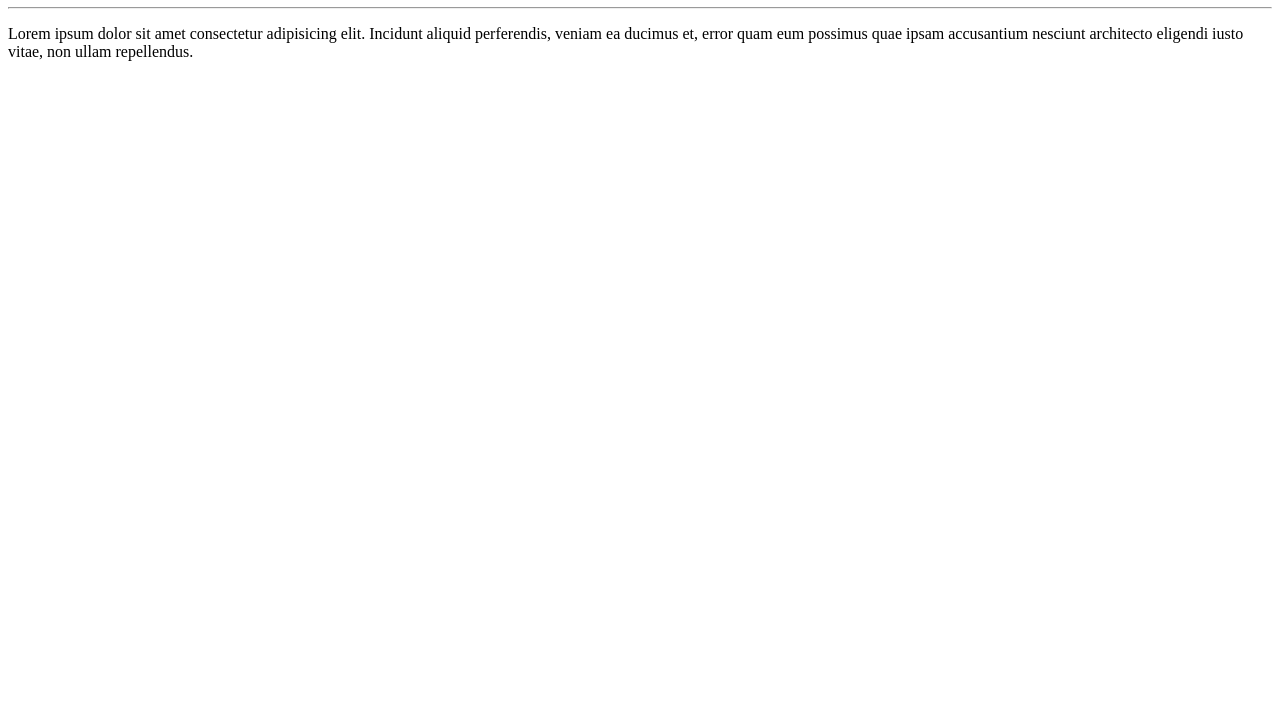
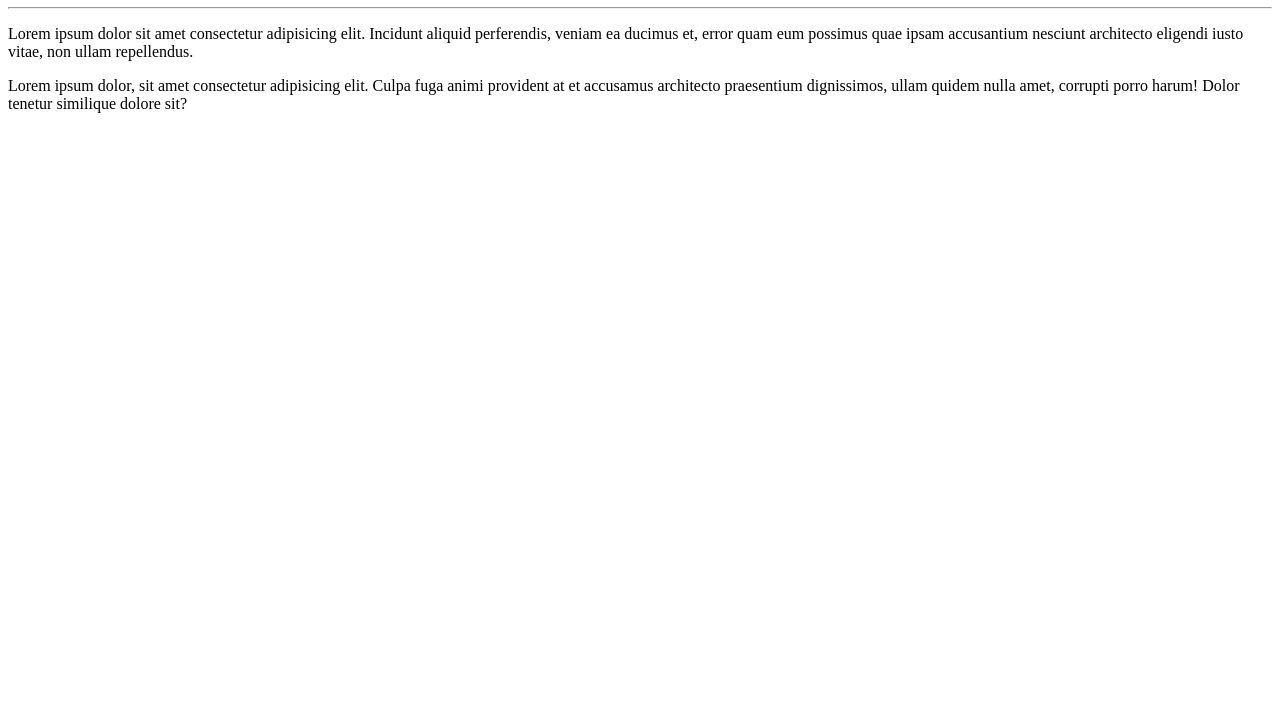
Before and after one commit to emilyvitoriaz/Ola-mundo, a plain HTML site: page site-exemplo/index.html in a window 1280 px wide. Shown: the part 73-800 px from the top of the page. Drawn offline with Linux system fonts and the light colour scheme.

Commit message:
adicionei um parágrafo

```diff
--- a/site-exemplo/index.html
+++ b/site-exemplo/index.html
@@ -9,5 +9,6 @@
     <h1>Olá, mundo!</h1>
     <hr>
     <p>Lorem ipsum dolor sit amet consectetur adipisicing elit. Incidunt aliquid perferendis, veniam ea ducimus et, error quam eum possimus quae ipsam accusantium nesciunt architecto eligendi iusto vitae, non ullam repellendus.</p>
+    <p>Lorem ipsum dolor, sit amet consectetur adipisicing elit. Culpa fuga animi provident at et accusamus architecto praesentium dignissimos, ullam quidem nulla amet, corrupti porro harum! Dolor tenetur similique dolore sit?</p>
 </body>
 </html>
```
